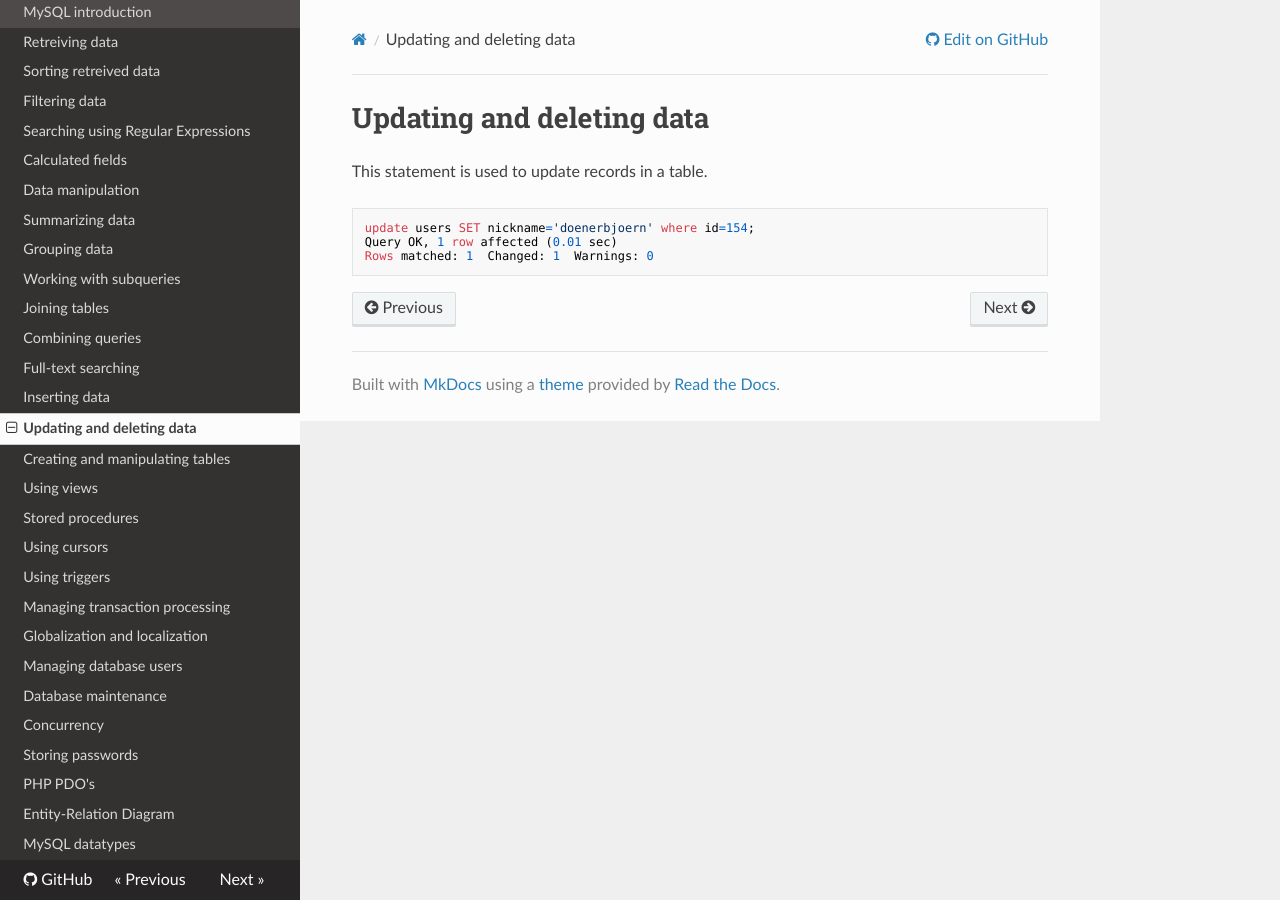
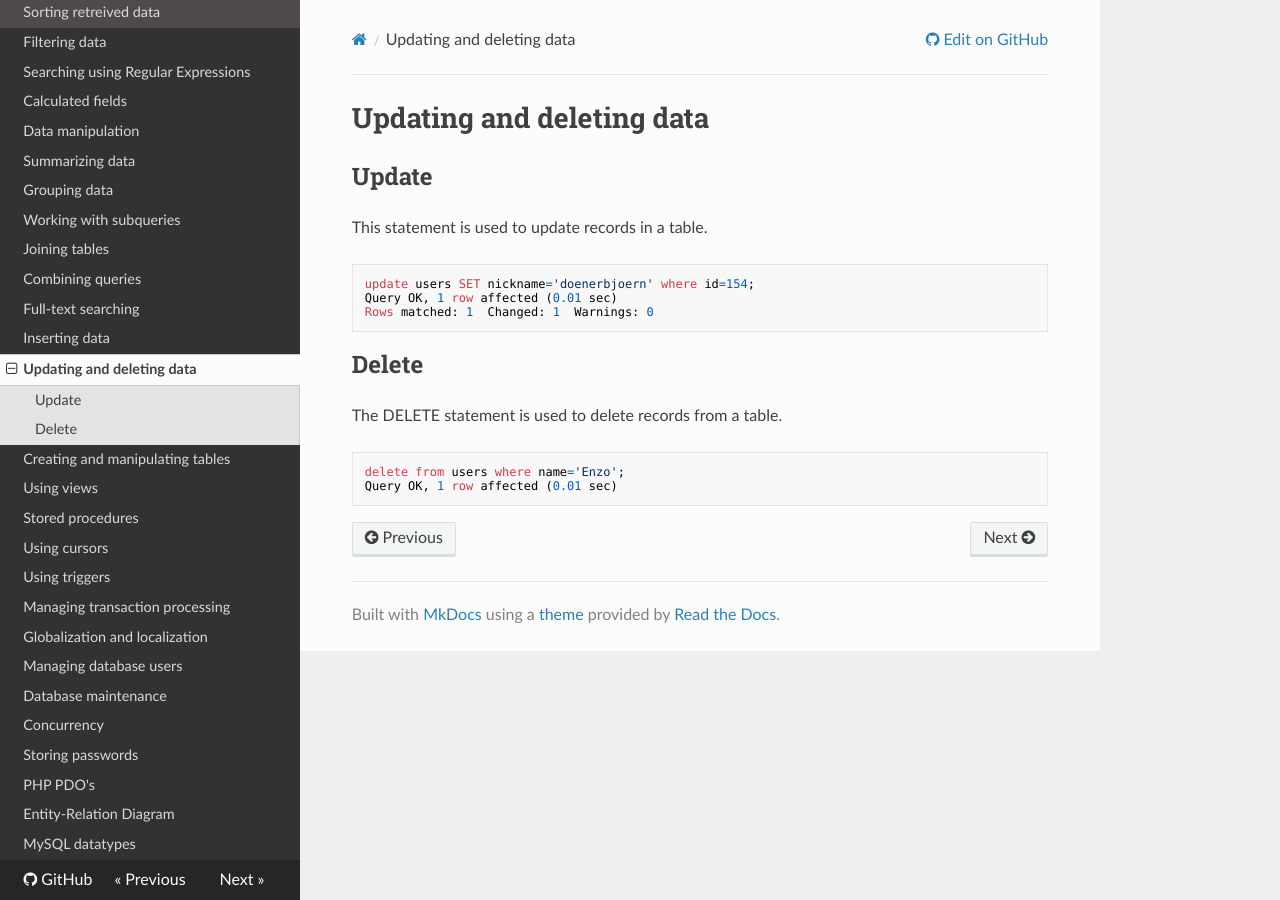
Before and after one commit to sillevl/course-databases, an MkDocs documentation site: the page built from docs/update-and-delete.md, in a window 1280 px wide. Built offline with MkDocs 1.6.1, drawn with Linux system fonts in a browser that asks for light colours; nearby versions of some CDN libraries; old or Windows-style settings are respelled for this version of MkDocs.

Commit message:
Update update-and-delete.md

````diff
--- a/docs/update-and-delete.md
+++ b/docs/update-and-delete.md
@@ -1,7 +1,14 @@
 # Updating and deleting data
+##Update
 This statement is used to update records in a table.
 ```sql
 update users SET nickname='doenerbjoern' where id=154;
 Query OK, 1 row affected (0.01 sec)
 Rows matched: 1  Changed: 1  Warnings: 0
 ```
+##Delete
+The DELETE statement is used to delete records from a table.
+```sql
+delete from users where name='Enzo';
+Query OK, 1 row affected (0.01 sec)
+```
````
